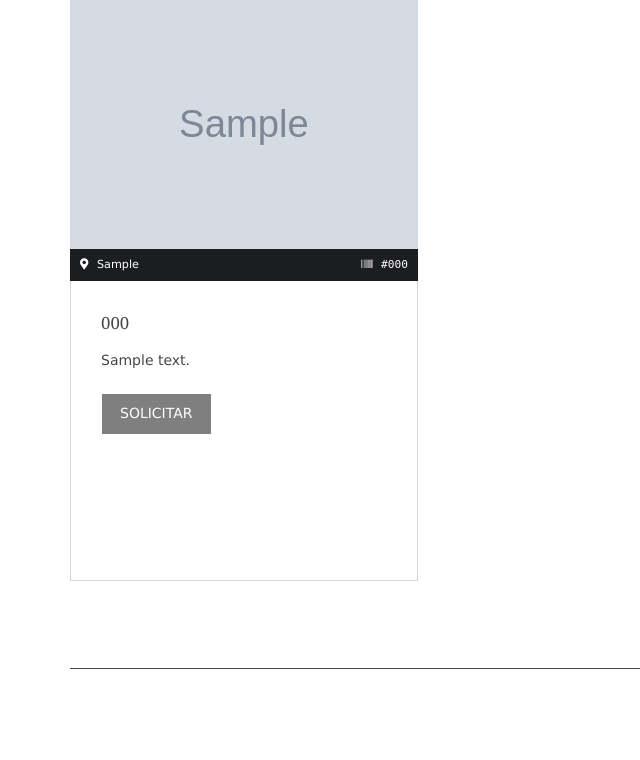
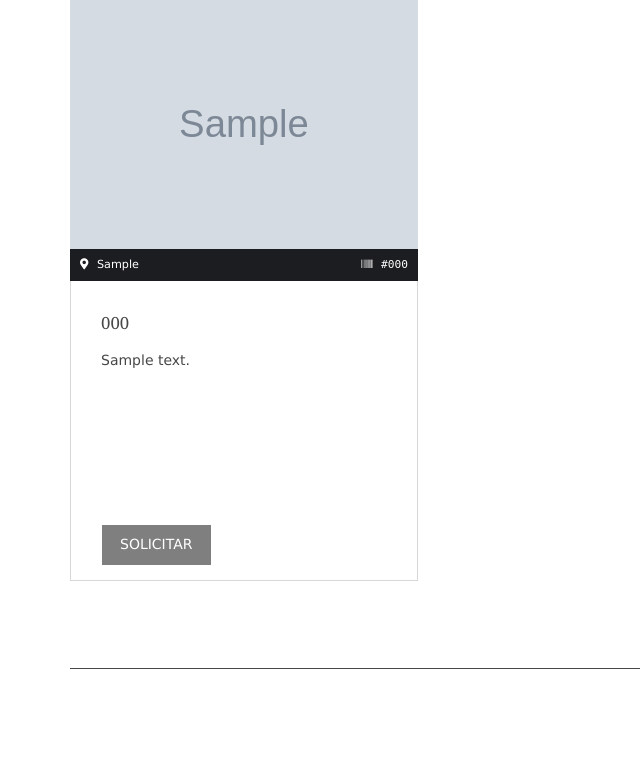
Before and after one commit to savelasquezo/mylifetravel, a Django app: page / in a window 1280 px wide. Shown: the part 1403-2163 px from the top of the page, without its empty margins (0-640 px from the left). Run offline with Django 4.2, Linux system fonts and the light colour scheme; tables that the repository leaves empty hold one stand-in row (values such as "Sample post"); grey boxes marked "Sample" are stand-in pictures.

Commit message:
Tempalte FIX

```diff
--- a/core/app/models.py
+++ b/core/app/models.py
@@ -38,7 +38,7 @@ class Hotels(models.Model):
     hBanner = models.ImageField(_("Miniatura"), height_field=None, width_field=None, max_length=64,
         upload_to="media/index/banner/hotel", help_text="Width/Height 1.3x")
 
-    hText = models.TextField(_("Texto"),blank=True, null=True, max_length=512,
+    hText = models.TextField(_("Texto"),blank=True, null=True, max_length=224,
         help_text="Descripcion Resumida del Inmueble")
 
     hTextX = models.TextField(_("Texto"),blank=True, null=True, max_length=1024,
--- a/core/app/static/app/css/framework.css
+++ b/core/app/static/app/css/framework.css
@@ -43,7 +43,7 @@ html, body{margin:0; padding:0; font-size:14px; line-height:1.6em;}
 .btn{display:inline-block; padding:8px 18px 10px; text-transform:uppercase; border:1px solid;}
 .btn-absolute{
     position: absolute;
-    bottom: 0;
+    bottom: 80px;
 }
 
 
--- a/core/app/templates/app/index.html
+++ b/core/app/templates/app/index.html
@@ -148,7 +148,7 @@
                   <h6 class="heading">{{i.hHotel}}</h6>
                   <p>{{i.hText|safe}}
                   <footer>
-                    <a class="btn btmspace-15 uppercase topspace-50"
+                    <a class="btn btn-absolute btmspace-15 uppercase topspace-50"
                     href="https://wa.me/{{Setting.sIdx}}{{Setting.sTel}}/?text=Hola!%20MyLifeTravel!%0AInformación%20del%20Inmueble%20{{i.hCode}}">
                       Solicitar
                     </a>
```
